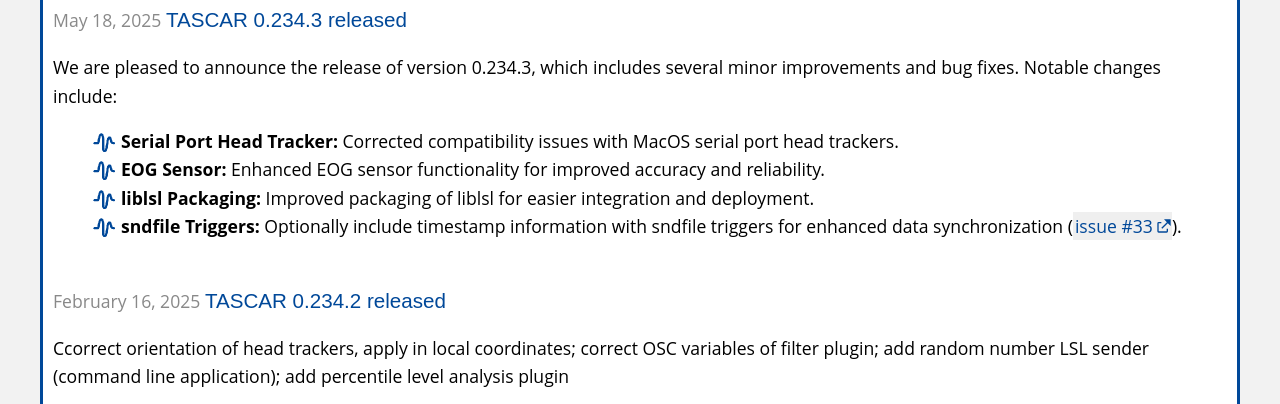
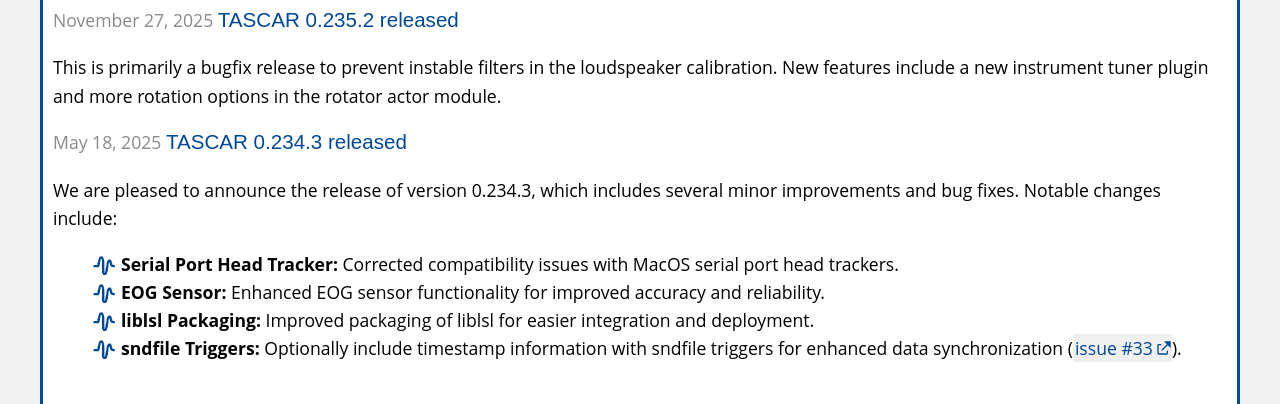
Before and after one commit to gisogrimm/tascarwww, a plain HTML site: page index.html in a window 1280 px wide. Shown: the part 696-1100 px from the top of the page. Drawn offline with Linux system fonts and the light colour scheme; files whose address does not match are found by name.

Commit message:
release 0.235.2

```diff
--- a/index.html
+++ b/index.html
@@ -74,6 +74,11 @@
       </article>
 
       <h2>Latest news</h2><br/>
+
+      <time>November 27, 2025</time>
+      <h3>TASCAR 0.235.2 released</h3>
+      <p>This is primarily a bugfix release to prevent instable filters in the loudspeaker calibration. New features include a new instrument tuner plugin and more rotation options in the rotator actor module.</p>
+
 
       <time>May 18, 2025</time>
       <h3>TASCAR 0.234.3 released</h3>
```
